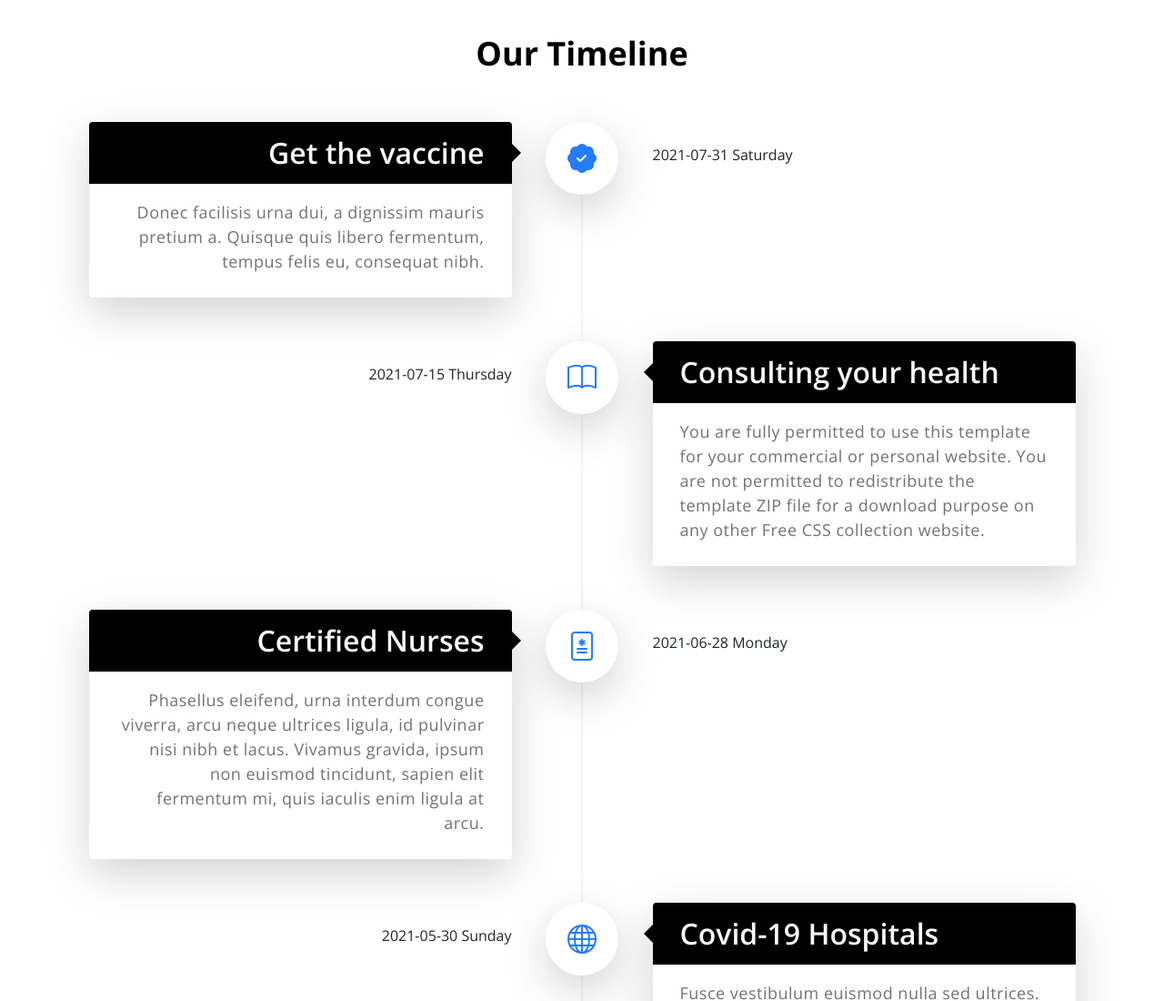
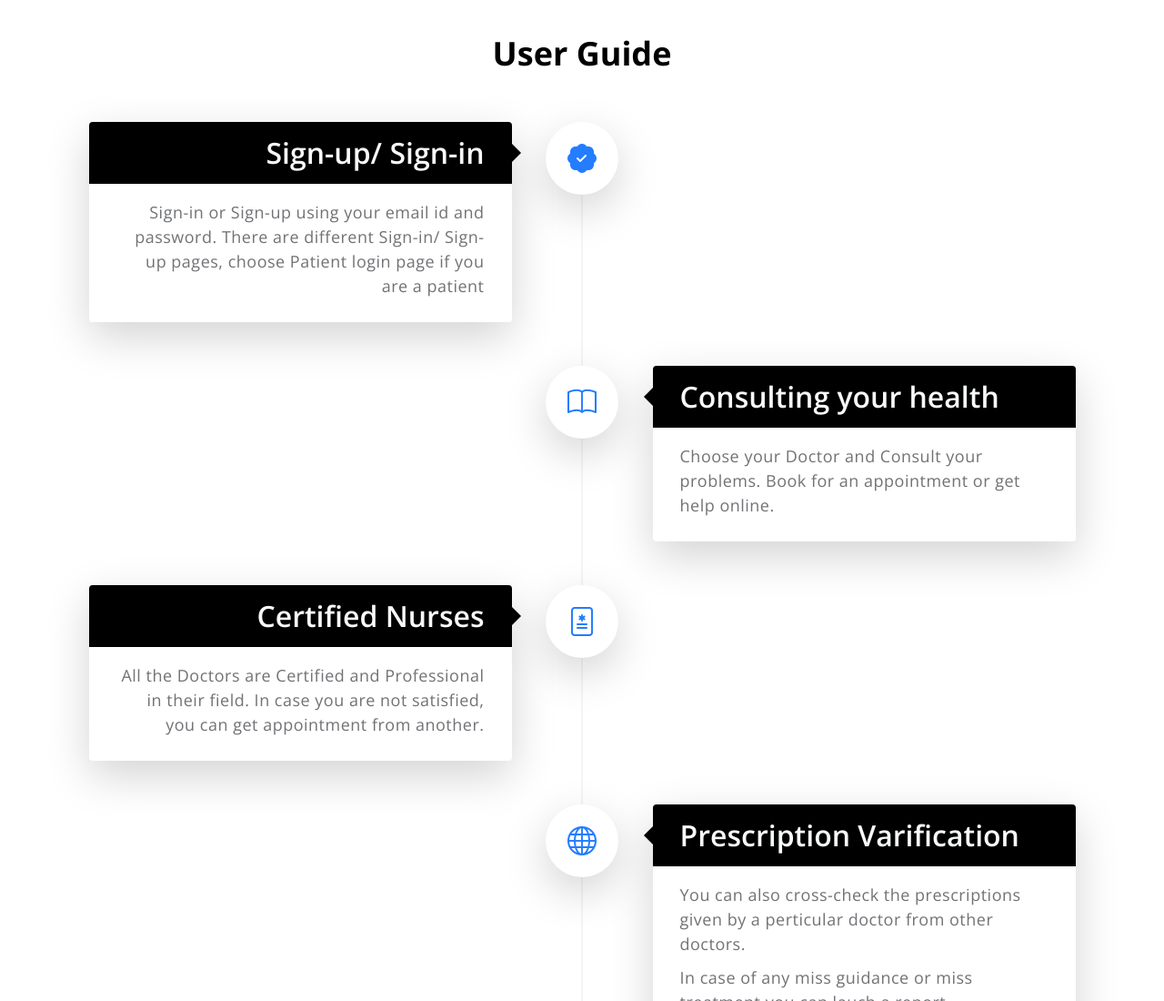
Before and after one commit to Muskanggithub/frontEnd-Landing-Page, a plain HTML site: page index.html in a window 1280 px wide. Shown: the part 1700-2800 px from the top of the page at 91% size. Drawn offline with nearby package versions, Linux system fonts and the light colour scheme.

Commit message:
UserGuide added

```diff
--- a/index.html
+++ b/index.html
@@ -174,14 +174,14 @@ https://templatemo.com/tm-566-medic-care
                 <div class="container">
                     <div class="row">
 
-                        <h2 class="text-center mb-lg-5 mb-4">Our Timeline</h2>
+                        <h2 class="text-center mb-lg-5 mb-4">User Guide</h2>
 
                         <div class="timeline">
                             <div class="row g-0 justify-content-end justify-content-md-around align-items-start timeline-nodes">
                                 <div class="col-9 col-md-5 me-md-4 me-lg-0 order-3 order-md-1 timeline-content bg-white shadow-lg">
-                                    <h3 class=" text-light">Get the vaccine</h3>
+                                    <h3 class=" text-light">Sign-up/ Sign-in</h3>
 
-                                    <p>Donec facilisis urna dui, a dignissim mauris pretium a. Quisque quis libero fermentum, tempus felis eu, consequat nibh.</p>
+                                    <p>Sign-in or Sign-up using your email id and password. There are different Sign-in/ Sign-up pages, choose Patient login page if you are a patient</p>
                                 </div>
 
                                 <div class="col-3 col-sm-1 order-2 timeline-icons text-md-center">
@@ -189,7 +189,7 @@ https://templatemo.com/tm-566-medic-care
                                 </div>
 
                                 <div class="col-9 col-md-5 ps-md-3 ps-lg-0 order-1 order-md-3 py-4 timeline-date">
-                                    <time>2021-07-31 Saturday</time>
+                                    <!-- <time>Fisrt Step</time> -->
                                 </div>
                             </div>
 
@@ -197,7 +197,7 @@ https://templatemo.com/tm-566-medic-care
                                 <div class="col-9 col-md-5 ms-md-4 ms-lg-0 order-3 order-md-1 timeline-content bg-white shadow-lg">
                                     <h3 class=" text-light">Consulting your health</h3>
 
-                                    <p>You are fully permitted to use this template for your commercial or personal website. You are not permitted to redistribute the template ZIP file for a download purpose on any other <a href="https://www.google.com/search?q=free+css" target="_blank">Free CSS collection</a> website.</p>
+                                    <p>Choose your Doctor and Consult your problems. Book for an appointment or get help online.</p>
                                 </div>
 
                                 <div class="col-3 col-sm-1 order-2 timeline-icons text-md-center">
@@ -205,7 +205,7 @@ https://templatemo.com/tm-566-medic-care
                                 </div>
 
                                 <div class="col-9 col-md-5 pe-md-3 pe-lg-0 order-1 order-md-3 py-4 timeline-date">
-                                    <time>2021-07-15 Thursday</time>
+                                    <!-- <time>Second Step</time> -->
                                 </div>
                             </div>
 
@@ -213,7 +213,7 @@ https://templatemo.com/tm-566-medic-care
                                 <div class="col-9 col-md-5 me-md-4 me-lg-0 order-3 order-md-1 timeline-content bg-white shadow-lg">
                                     <h3 class=" text-light">Certified Nurses</h3>
 
-                                    <p>Phasellus eleifend, urna interdum congue viverra, arcu neque ultrices ligula, id pulvinar nisi nibh et lacus. Vivamus gravida, ipsum non euismod tincidunt, sapien elit fermentum mi, quis iaculis enim ligula at arcu.</p>
+                                    <p>All the Doctors are Certified and Professional in their field. In case you are not satisfied, you can get appointment from another.</p>
                                 </div>
 
                                 <div class="col-3 col-sm-1 order-2 timeline-icons text-md-center">
@@ -221,17 +221,17 @@ https://templatemo.com/tm-566-medic-care
                                 </div>
 
                                 <div class="col-9 col-md-5 ps-md-3 ps-lg-0 order-1 order-md-3 py-4 timeline-date">
-                                    <time>2021-06-28 Monday</time>
+                                    <!-- <time>Third Step</time> -->
                                 </div>
                             </div>
 
                             <div class="row g-0 justify-content-end justify-content-md-around align-items-start timeline-nodes my-lg-5 my-4">
                                 <div class="col-9 col-md-5 ms-md-4 ms-lg-0 order-3 order-md-1 timeline-content bg-white shadow-lg">
-                                    <h3 class=" text-light">Covid-19 Hospitals</h3>
+                                    <h3 class=" text-light">Prescription Varification</h3>
 
-                                    <p class="mb-0 pb-0">Fusce vestibulum euismod nulla sed ultrices. Praesent rutrum nulla vel sapien euismod, quis tempus dui placerat.</p>
+                                    <p class="mb-0 pb-0">You can also cross-check the prescriptions given by a perticular doctor from other doctors.</p>
 
-                                    <p>Integer posuere erat a ante venenatis dapibus posuere velit aliquet. Maecenas faucibus mollis interdum. Donec ullamcorper nulla non metus auctor fringilla</p>
+                                    <p>In case of any miss guidance or miss treatment you can lauch a report.</p>
                                 </div>
 
                                 <div class="col-3 col-sm-1 order-2 timeline-icons text-md-center">
@@ -239,7 +239,7 @@ https://templatemo.com/tm-566-medic-care
                                 </div>
 
                                 <div class="col-9 col-md-5 pe-md-3 pe-lg-0 order-1 order-md-3 py-4 timeline-date">
-                                    <time>2021-05-30 Sunday</time>
+                                    <!-- <time>Fourth Step</time> -->
                                 </div>
                             </div>
 
@@ -247,7 +247,7 @@ https://templatemo.com/tm-566-medic-care
                                 <div class="col-9 col-md-5 me-md-4 me-lg-0 order-3 order-md-1 timeline-content bg-white shadow-lg">
                                     <h3 class=" text-light">Freelance Nursing</h3>
 
-                                    <p>If you need a working contact form that submits email to your inbox, please <a rel="nofollow" href="https://templatemo.com/contact" target="_parent">visit our contact page</a> for more information.</p>
+                                    <p>If you need a working contact us through our email.</p>
                                 </div>
 
                                 <div class="col-3 col-sm-1 order-2 timeline-icons text-md-center">
@@ -255,7 +255,7 @@ https://templatemo.com/tm-566-medic-care
                                 </div>
 
                                 <div class="col-9 col-md-5 ps-md-3 ps-lg-0 order-1 order-md-3 py-4 timeline-date">
-                                    <time>2021-05-18 Tuesday</time>
+                                    <!-- <time>2021-05-18 Tuesday</time> -->
                                 </div>
                             </div>
                         </div>
```
